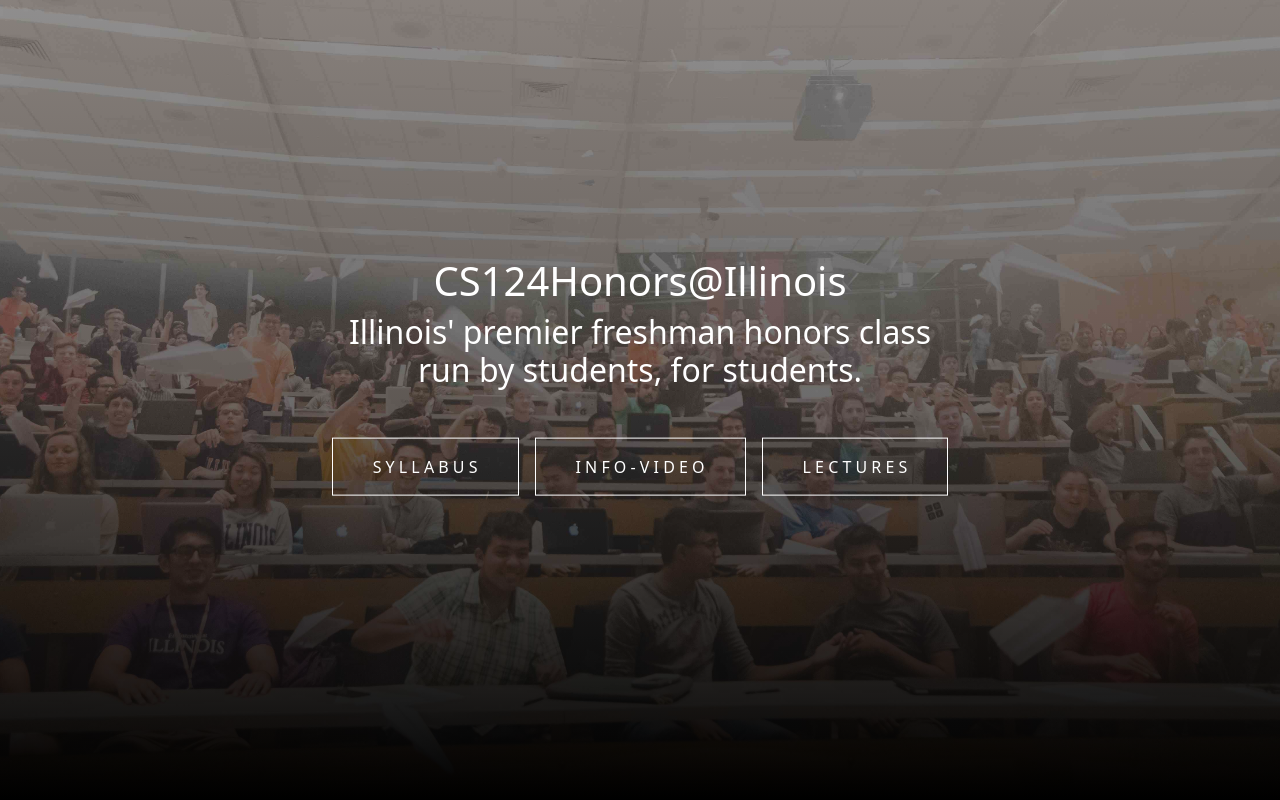
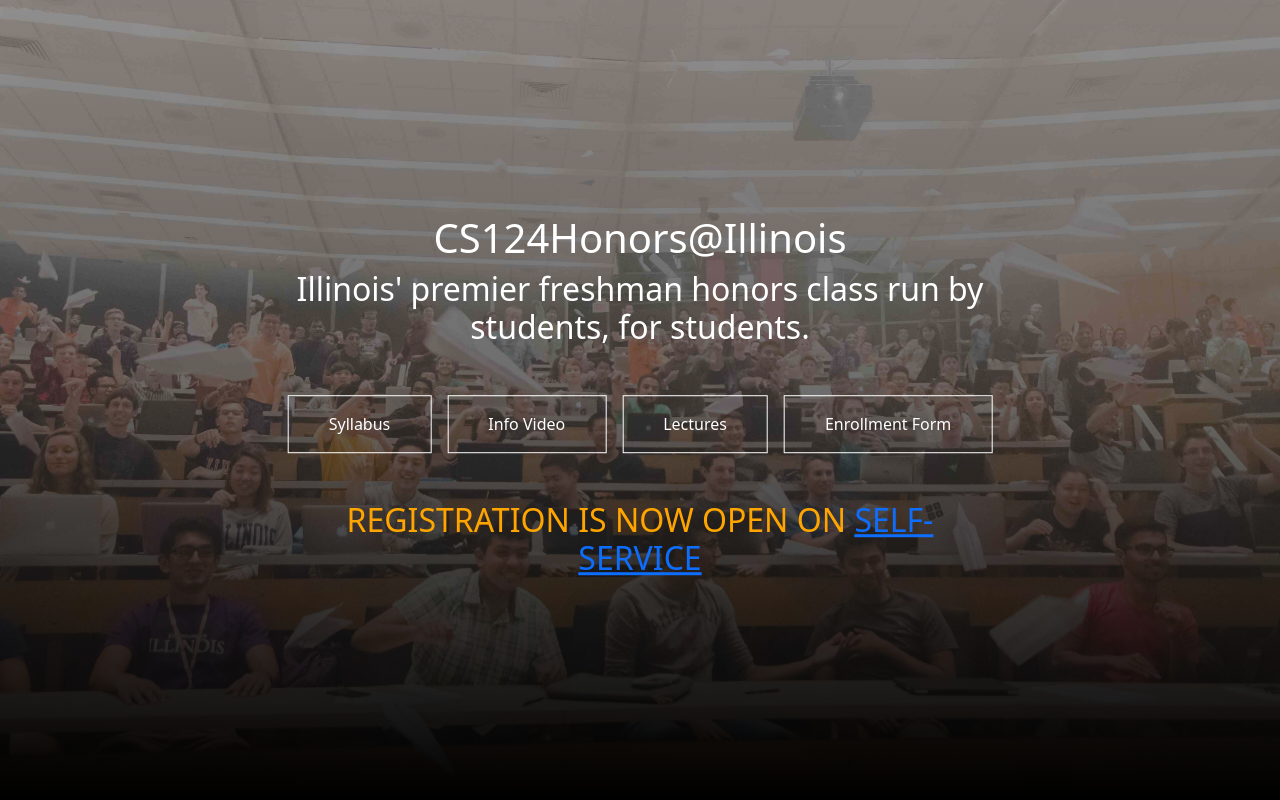
Before and after one commit to superstarcoder/jain18ayush.github.io, a React (Create React App) app: page / in a window 1280 px wide. Shown: the top 800 px of the page. Built offline with nearby package versions, Linux system fonts and the light colour scheme.

Commit message:
added the enrollment notice

```diff
--- a/src/App.js
+++ b/src/App.js
@@ -35,20 +35,26 @@
             <div className="button-1">
               <a href="https://docs.google.com/document/d/1n2d0JRMaVCfLawWKrEew9_tCFBK4SFZK-diKE3fH-4A/edit#heading=h.4jjz7jor04lz"
                 target="_blank" rel="nooponer noreferrer">
-                <button>S Y L L A B U S</button>
+                <button>Syllabus</button>
               </a>
             </div>
             <div className="button-2">
               <a href="https://www.youtube.com/watch?v=AZPyoTIquR8&list=PLezlz_6l_jm3UvP_Qx24KL8NqRanFIYDl&index=2" target="_blank" rel="nooponer noreferrer">
-                <button>I N F O - V I D E O</button>
+                <button>Info Video</button>
               </a>
             </div>
             <div className="button-3">
               <a href="https://www.youtube.com/playlist?list=PLezlz_6l_jm3UvP_Qx24KL8NqRanFIYDl" target="_blank" rel="nooponer noreferrer">
-                <button>L E C T U R E S</button>
+                <button>Lectures</button>
+              </a>
+            </div>
+            <div className="button-4">
+              <a href="https://forms.gle/fVz1kz2xsXoiJP1N7" target="_blank" rel="nooponer noreferrer">
+                <button>Enrollment Form</button>
               </a>
             </div>
           </div>
+          <h2 style={{color: 'orange'}}>REGISTRATION IS NOW OPEN ON <a href="https://arc.net/l/quote/rnhizcto" target="_blank" rel="noopener noreferrer">SELF-SERVICE</a></h2>
         </div>
       </div>
       <div className="blue-section">
--- a/src/App.scss
+++ b/src/App.scss
@@ -87,11 +87,11 @@
   gap: 1rem;
 }
 
-.button-2, .button-3 {
+.button-2, .button-3, .button-4 {
   margin-left: 0;
 }
 
-.button-1, .button-2, .button-3 {
+.button-1, .button-2, .button-3, .button-4 {
   width: 100%;
   max-width: 300px;
 }
@@ -128,7 +128,7 @@
     justify-content: center;
   }
 
-  .button-1, .button-2, .button-3 {
+  .button-1, .button-2, .button-3, .button-4 {
     width: auto;
   }
 
@@ -162,7 +162,7 @@
     border-width: 10rem;
   }
 
-  .button-2 .button-1 .button-3 {
+  .button-2 .button-1 .button-3, .button-4 {
     font-size: 1rem;
     margin-left: 0;
   }
@@ -180,11 +180,11 @@
   }
 }
 
-@media only screen and (min-width: 560px) {
-  .button-4 {
-    display: none;
-  }
-}
+// @media only screen and (min-width: 560px) {
+//   .button-4 {
+//     display: none;
+//   }
+// }
 
 .top-nav {
   background: #333;
```
